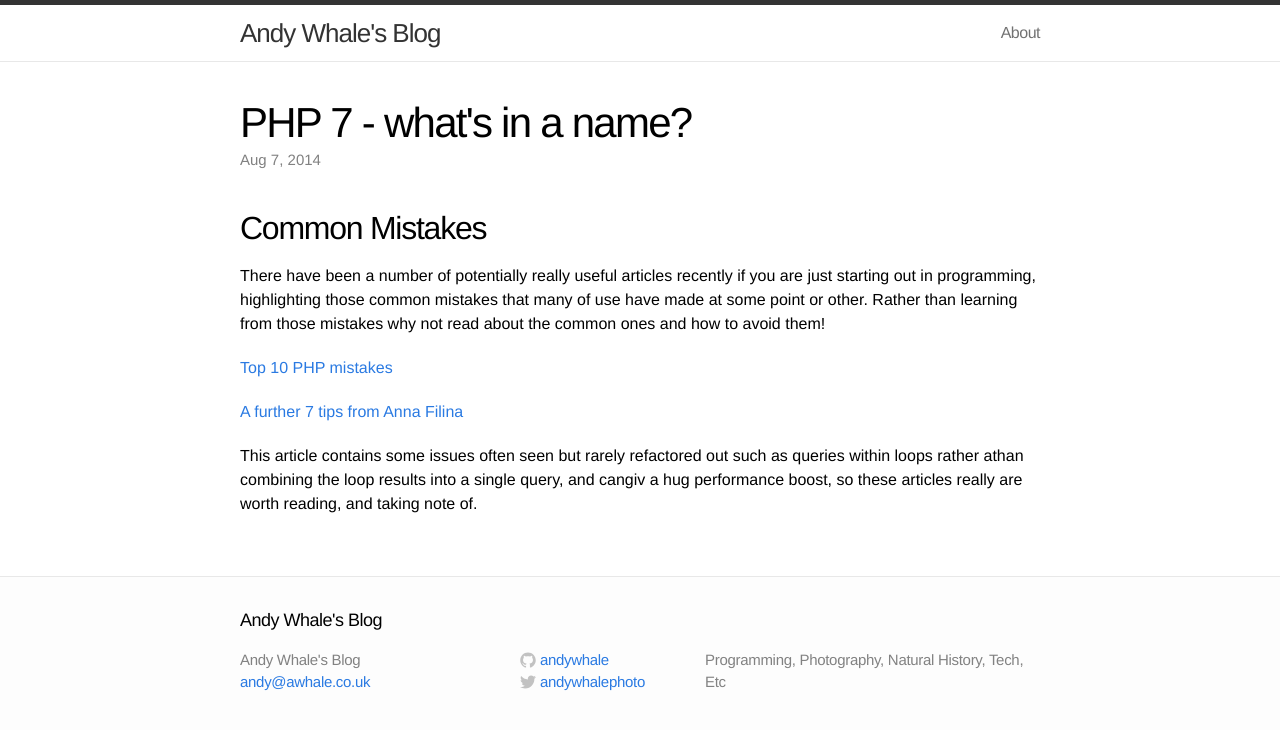
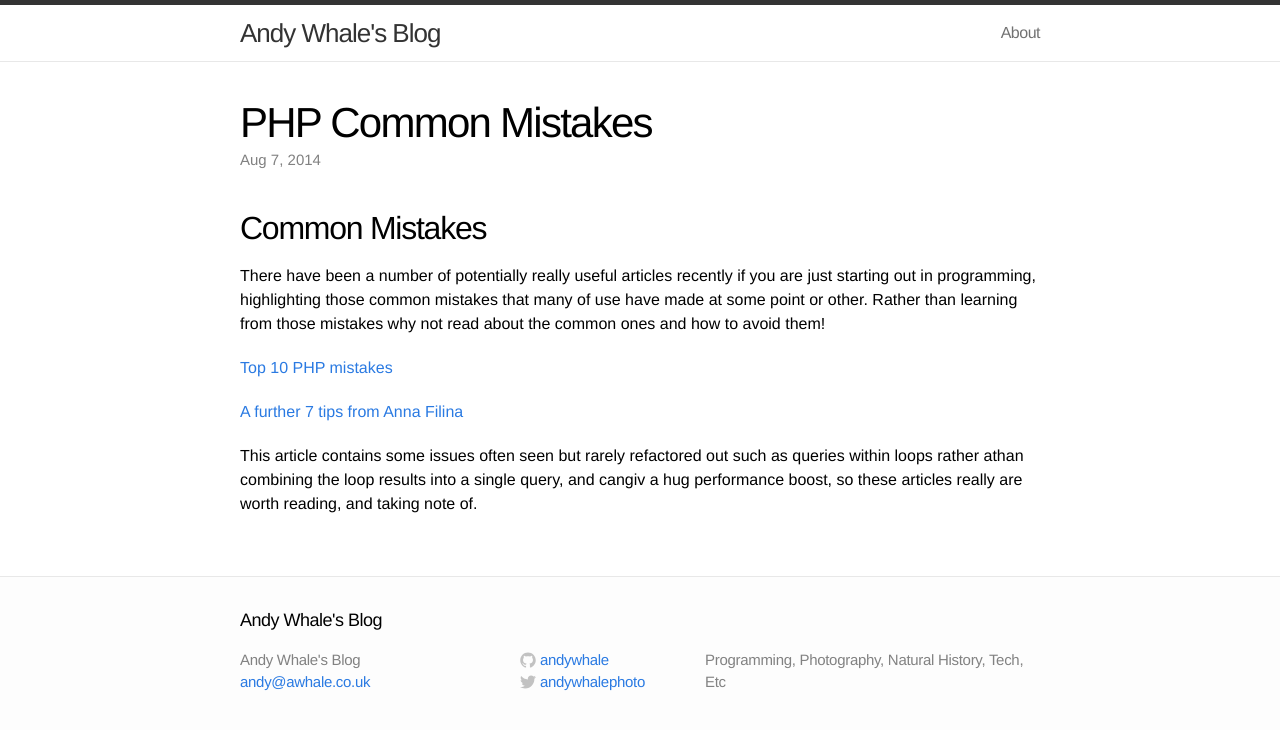
Before and after one commit to andywhale/andywhale.github.io, a Jekyll site: the page built from _posts/2014-08-07-php-common-mistakes.markdown, in a window 1280 px wide. Shown: the top 730 px of the page. Built offline with Jekyll 4.4.1, drawn with Linux system fonts in a browser that asks for light colours.

Commit message:
Update 2014-08-07-php-common-mistakes.markdown

```diff
--- a/_posts/2014-08-07-php-common-mistakes.markdown
+++ b/_posts/2014-08-07-php-common-mistakes.markdown
@@ -1,6 +1,6 @@
 ---
 layout: post
-title:  "PHP 7 - what's in a name?"
+title:  "PHP Common Mistakes"
 date:   2014-08-07 06:40:00
 categories: programming
 ---
```
